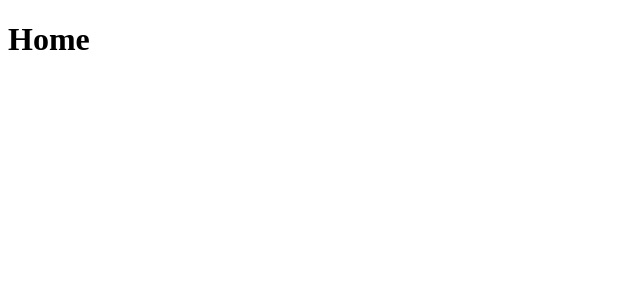
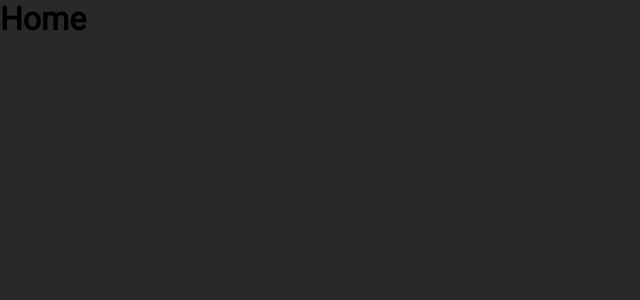
Before and after one commit to BernardoModerno/myfinancas, a React (Vite) app in the folder frontend/: page / in a window 1280 px wide. Shown: the top 300 px of the page, without its empty margins (0-640 px from the left). Built offline with nearby package versions, Linux system fonts and the light colour scheme.

Commit message:
global css

```diff
--- a/frontend/src/App.jsx
+++ b/frontend/src/App.jsx
@@ -1,5 +1,6 @@
 import React from 'react'
 import { AppRoutes } from './routes'
+import './assets/global.css'
 
 export const App = () => {
   return (
--- /dev/null
+++ b/frontend/src/assets/global.css
@@ -0,0 +1,33 @@
+@import url('https://fonts.googleapis.com/css2?family=Roboto&display=swap');
+* {
+    margin: 0;
+    padding: 0;
+    box-sizing: border-box;
+}
+
+body {
+    background-color: #292929;
+    font-family: 'Roboto', sans-serif;
+}
+
+input {
+    font-weight: bold;
+    border: none;
+    border-radius: 5px;
+    background-color: #fff;
+    padding: 3px 5px;
+    box-shadow: inset 0 3px 6px rgba(0, 0, 0, 0.1);
+    width: 140px;
+    height: 1.2rem;
+    margin-top: 0.5rem;
+}
+
+select {
+    border-radius: 5px;
+    width: 140px;
+    height: 1.8rem;
+    margin-top: 0.5rem;
+    background-color: #fff;
+    padding: 3px 5px;
+    font-weight: bold;
+}
```
